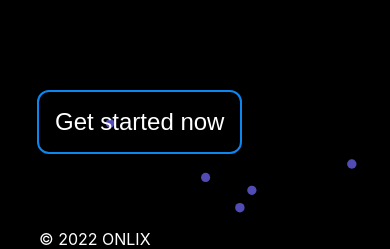
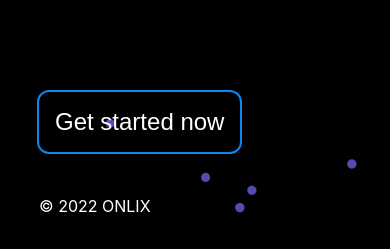
Before and after one commit to nsde/helix, a Flask app: page / in a window 390 px wide. Shown: the part 612-861 px from the top of the page. After the commit the page ends 825 px from the top, so only its background shows below. Run offline with Flask 2, Linux system fonts and the light colour scheme; some web fonts are replaced.

Commit message:
Fixed footer

```diff
--- a/helix/static/stylesheets/helix.css
+++ b/helix/static/stylesheets/helix.css
@@ -1 +1 @@
-@import"https://rsms.me/inter/inter.css";html{font-family:"Inter",sans-serif !important}html,body{margin:0;padding:0;background:#000}*{color:#fff;transition:.3s}@-webkit-keyframes rgbEffect{from{filter:hue-rotate(0deg)}to{filter:hue-rotate(100deg)}}@keyframes rgbEffect{from{filter:hue-rotate(0deg)}to{filter:hue-rotate(100deg)}}#particles-js{width:100vw;height:calc(100vh - 3.1px);-webkit-animation:rgbEffect 1s linear infinite alternate;animation:rgbEffect 1s linear infinite alternate;background:#000}.main-overlay *,button{left:10%;position:fixed}.main-overlay h1{top:0}.main-overlay h2{top:3rem;width:50vw;font-size:6rem}.main-overlay button{bottom:5rem;width:-webkit-max-content;width:-moz-max-content;width:max-content;border:0;padding:1rem;font-size:x-large;background:rgba(0,0,0,0);border-radius:10px;outline:2px solid #0c86f1;transition:outline 0s background .5s}.main-overlay button:hover{cursor:pointer;background:#0c86f1;outline-color:rgba(0,0,0,0)}@media(max-width: 768px){.main-overlay h2{font-size:4rem}}footer{padding-left:10%}footer a{color:inherit;text-decoration:none}footer a:hover{cursor:pointer;text-decoration:underline}/*# sourceMappingURL=helix.css.map */
+@import"https://rsms.me/inter/inter.css";html{font-family:"Inter",sans-serif !important}html,body{margin:0;padding:0;background:#000}*{color:#fff;transition:.3s}@-webkit-keyframes rgbEffect{from{filter:hue-rotate(0deg)}to{filter:hue-rotate(100deg)}}@keyframes rgbEffect{from{filter:hue-rotate(0deg)}to{filter:hue-rotate(100deg)}}#particles-js{width:100vw;height:calc(100vh - 3.1px);-webkit-animation:rgbEffect 1s linear infinite alternate;animation:rgbEffect 1s linear infinite alternate;background:#000}.main-overlay *,button{left:10%;position:fixed}.main-overlay h1{top:0}.main-overlay h2{top:3rem;width:50vw;font-size:6rem}.main-overlay button{bottom:5rem;width:-webkit-max-content;width:-moz-max-content;width:max-content;border:0;padding:1rem;font-size:x-large;background:rgba(0,0,0,0);border-radius:10px;outline:2px solid #0c86f1;transition:outline 0s background .5s}.main-overlay button:hover{cursor:pointer;background:#0c86f1;outline-color:rgba(0,0,0,0)}@media(max-width: 768px){.main-overlay h2{font-size:4rem}}footer{position:fixed;left:10%;bottom:1rem}footer a{color:inherit;text-decoration:none}footer a:hover{cursor:pointer;text-decoration:underline}/*# sourceMappingURL=helix.css.map */
--- a/helix/static/stylesheets/helix.sass
+++ b/helix/static/stylesheets/helix.sass
@@ -65,7 +65,9 @@ html, body
         font-size: 4rem
 
 footer
-    padding-left: 10%
+    position: fixed
+    left: 10%
+    bottom: 1rem
 
     a
         color: inherit
```
Also changed, not shown: 1 other file.
